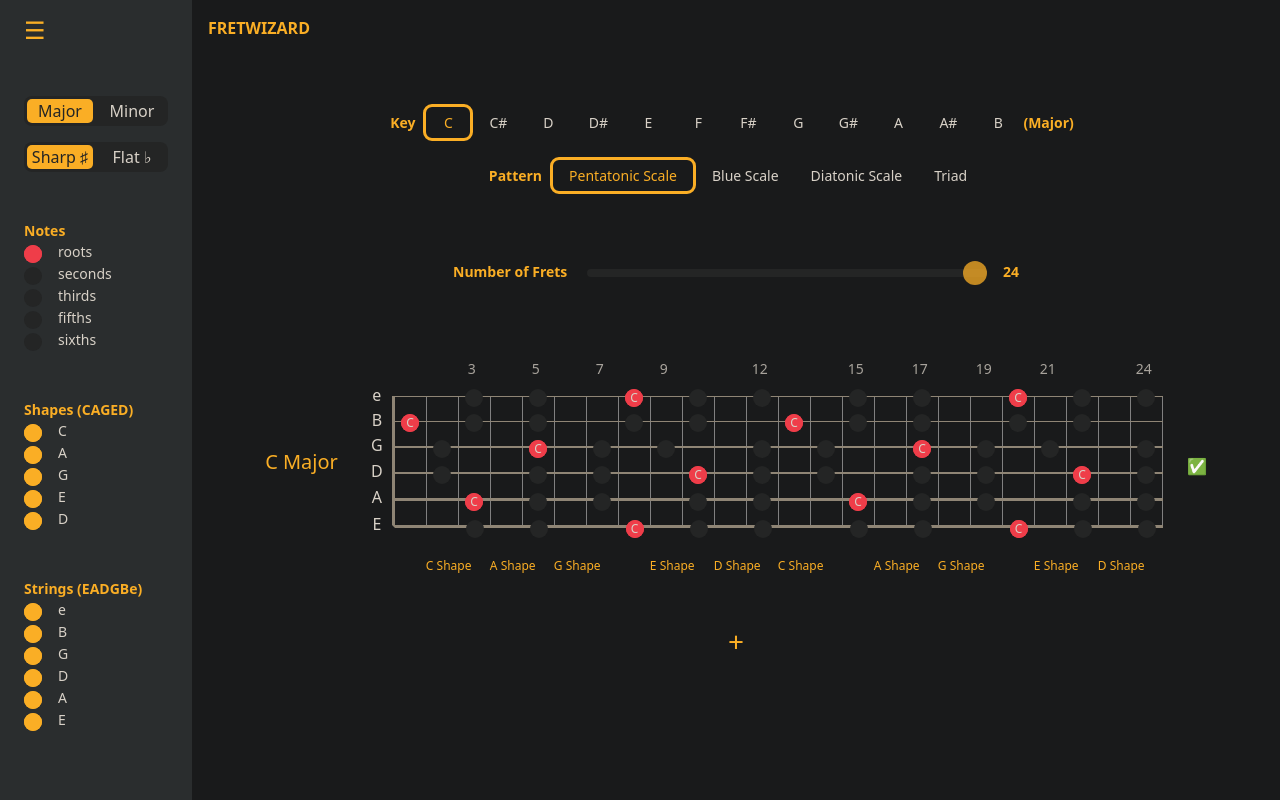
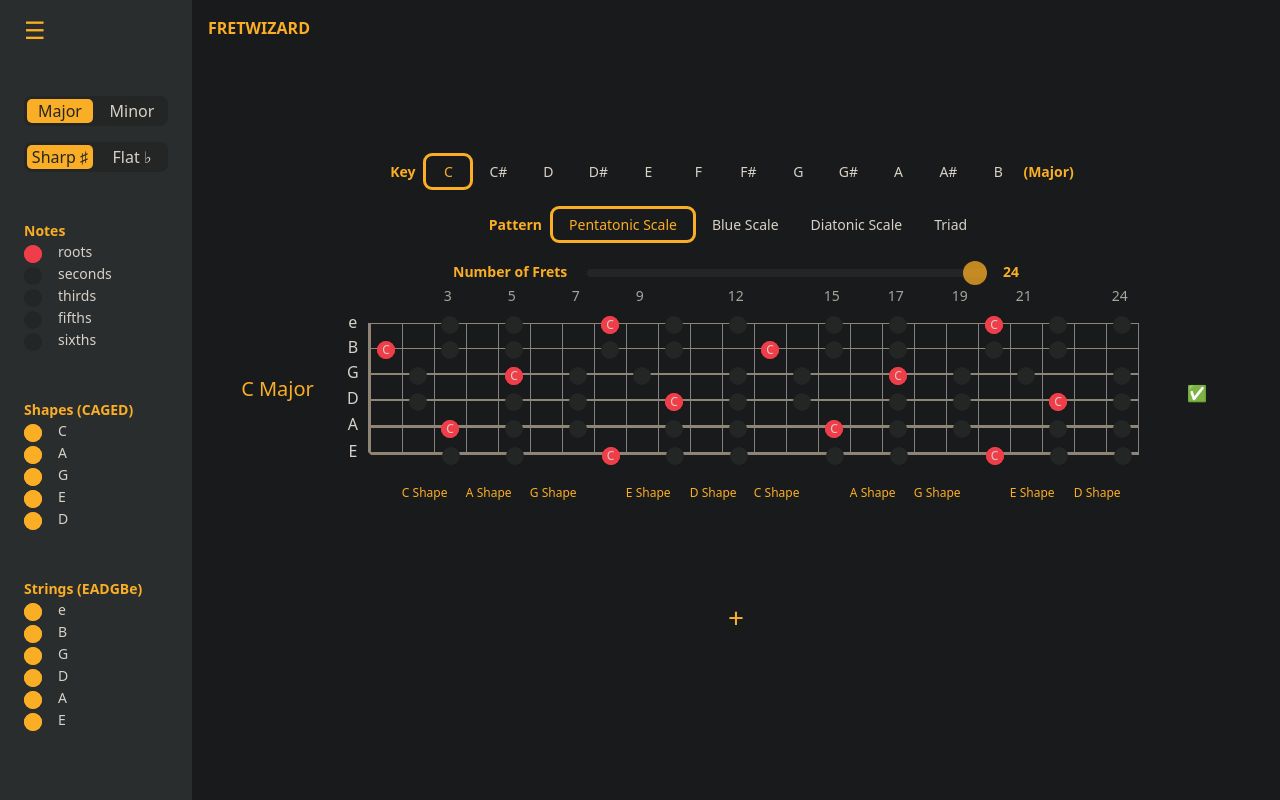
Before and after one commit to DevJhom/fret-wizard, a Vue app: page / in a window 1280 px wide. Built offline with nearby package versions, Linux system fonts and the light colour scheme.

Commit message:
adjust layout for multiple fretboards

```diff
--- a/package.json
+++ b/package.json
@@ -14,6 +14,7 @@
     "axios": "^1.6.7",
     "bootstrap": "^5.3.3",
     "gh-pages": "^6.3.0",
+    "lodash": "^4.17.21",
     "pinia": "^2.3.0",
     "sass": "^1.71.1",
     "scss": "^0.2.4",
--- a/src/components/MyGuitar.vue
+++ b/src/components/MyGuitar.vue
@@ -1,9 +1,10 @@
 <script setup lang="ts">
 import { ref, watch, onMounted } from 'vue';
-import { Tonality, MAJOR_KEY_TO_NUMBER, Pattern, MINOR_KEY_TO_NUMBER } from '@data/constants';
+import { Pattern, Tonality, getTonalityText, MAJOR_KEY_TO_NUMBER, MINOR_KEY_TO_NUMBER } from '@data/constants';
 import { getCurrentKey, updateCurrentKey, getScale, updateCurrentScale, updateScale } from '@services/mock_service';
 import { usePatternStore, CurrentCAGED } from '@/stores/usePatternStore';
 import { storeToRefs } from 'pinia';
+import _ from "lodash";
 import MyFretboard from './MyFretboard.vue';
 
 const patternStore = usePatternStore();
@@ -37,7 +38,7 @@ const fetchCurrentKey = async () => {
 const fetchScale = async () => {
     // Fetch the default key "C" and shift the data based on "currentKeyToNumber"
     const data = await getScale(currentTonality.value, currentPattern.value, "C");
-    const tempData = JSON.parse(JSON.stringify(data))
+    const tempData = _.cloneDeep(data);
 
     let currentKeyToNumber = 0;
 
@@ -93,7 +94,7 @@ const addFretboard = async () => {
         e: data.e,
     }
 
-    fretboards.value.push(JSON.parse(JSON.stringify(fretboard)));
+    fretboards.value.push(_.cloneDeep(fretboard));
     currentFretboard.value = fretboards.value.length - 1;
 }
 
@@ -121,24 +122,17 @@ const selectFretboard = (index: number) => {
 
 const onChangeCurrentKey = () => {
     updateFretboard();
-    //fetchScale();
     updateCurrentKey(currentKey.value);
 }
 
 const onChangeCurrentPattern = () => {
-    //fetchScale();
+    updateFretboard();
     updateCurrentScale(currentPattern.value);
     patternStore.updateCurrentHighlightNotes();
 }
 
-const getTonalityText = (tonality: Tonality) => {
-    if (tonality == Tonality.MAJOR) {
-        return "Major";
-    }
-
-    if (tonality == Tonality.MINOR) {
-        return "Minor";
-    }
+const onChangeFretAmount = () => {
+    updateFretboard();
 }
 
 /*
@@ -172,6 +166,13 @@ onMounted(async () => {
 
 <template>
     <div class="my-guitar mt-4">
+        <!-- FRETBOARD -->
+        <div v-for="(fretboard, index) in fretboards"
+            class="mt-4 d-flex flex-column"
+            :class="{ 'selected-fretboard': (index == currentFretboard && fretboards.length > 1) }"
+            @click="selectFretboard(index)"
+        >
+            <div v-if="index == currentFretboard">
                 <!-- SELECTOR -->
                 <div>
                     <!-- Key Selector -->
@@ -210,17 +211,14 @@ onMounted(async () => {
                     <span class="me-3 text-yellow fw-bold">
                         Number of Frets
                     </span>
-            <input type="range" min="12" max="24" step="1" v-model="fretAmount">
+                    <input type="range" min="12" max="24" step="1" v-model="fretAmount" @change="onChangeFretAmount()">
                     <span class="ms-3 text-yellow fw-bold">
                         {{ fretAmount }}
                     </span>
                 </div>
+            </div>
 
-        <div v-for="(fretboard, index) in fretboards"
-            class="mt-4 d-flex"
-            :class="{ 'selected-fretboard': (index == currentFretboard && fretboards.length > 1) }"
-            @click="selectFretboard(index)"
-        >
+            <div class="d-flex">
                 <h5 class="d-flex align-items-center text-yellow mx-4">
                     {{ fretboard.currentKey }} {{ getTonalityText(currentTonality) }}
                 </h5>
@@ -237,8 +235,8 @@ onMounted(async () => {
                     :B="fretboard.B"
                     :e="fretboard.e"
                 />
-
-            <div class="d-flex align-items-center mx-4"> ✅ </div>
+                <div class="d-flex align-items-center mx-5"> ✅ </div>
+            </div>
         </div>
 
         <h3 @click="addFretboard" class="text-yellow"> + </h3>
--- a/src/components/SideBar.vue
+++ b/src/components/SideBar.vue
@@ -159,7 +159,6 @@ const toggleSidebar = () => {
 <style scoped lang="scss">
 .side-bar {
     width: 15vw;
-    height: 100%;
     min-height: 100vh;
     padding: 1rem 1.5rem;
     background-color: #2a2d2e;
--- a/src/components/data/constants.ts
+++ b/src/components/data/constants.ts
@@ -51,3 +51,13 @@ export const MINOR_KEY_TO_NUMBER: { [key: string]: number } = {
   "G": 10,
   "G#": 11, "A♭": 11,
 };
+
+export const getTonalityText = (tonality: Tonality) => {
+    if (tonality == Tonality.MAJOR) {
+        return "Major";
+    }
+
+    if (tonality == Tonality.MINOR) {
+        return "Minor";
+    }
+}
--- a/src/layout/DefaultLayout.vue
+++ b/src/layout/DefaultLayout.vue
@@ -23,8 +23,8 @@ window.matchMedia("(orientation: landscape)").addEventListener("change", (event)
 
 <template>
   <RotateMessage v-if="!isLandscape"/>
-  <div v-else class="d-flex">
-    <SideBar/>
+  <div v-else class="layout">
+    <SideBar class="side-bar"/>
     <div class="d-flex flex-column">
       <span class="logo" @click="refreshPage()">
         FRETWIZARD
@@ -35,6 +35,11 @@ window.matchMedia("(orientation: landscape)").addEventListener("change", (event)
 </template>
 
 <style scoped lang="scss">
+.layout {
+  display: flex;
+  align-items: stretch;
+}
+
 .logo {
   width: 100%;
   text-align: start;
```
Also changed, not shown: 1 other file (tests, documents, lock files or other folders). Lines whose indentation alone changed are shown as unchanged.
